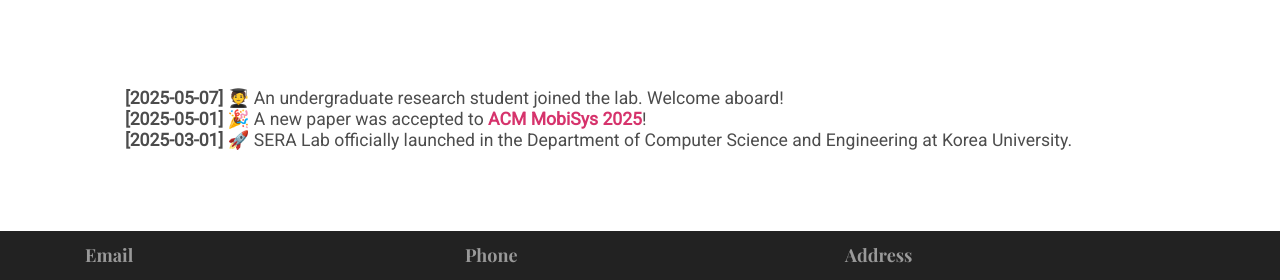
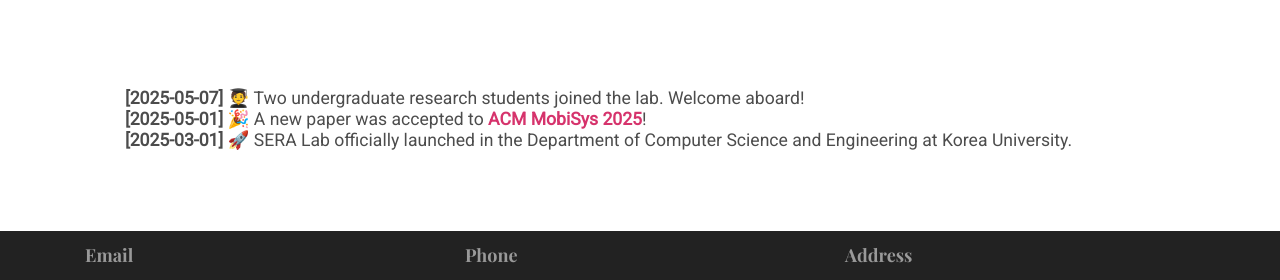
Before and after one commit to seyeon4302/seyeon4302.github.io, a Jekyll site: the page built from index.html, in a window 1280 px wide and 986 px high. Shown: the part 520-800 px from the top of the window. Built offline with Jekyll 4.4.1, drawn with Linux system fonts in a browser that asks for light colours.

Commit message:
Update index.html

```diff
--- a/index.html
+++ b/index.html
@@ -8,7 +8,7 @@ layout: default
   <div class="container">
     <h2 class="section-title">Latest News</h2>
     <ul>
-      <li style="font-size: 1.1rem;"><strong>[2025-05-07]</strong> 🧑‍🎓 An undergraduate research student joined the lab. Welcome aboard!</li>
+      <li style="font-size: 1.1rem;"><strong>[2025-05-07]</strong> 🧑‍🎓 Two undergraduate research students joined the lab. Welcome aboard!</li>
       <li style="font-size: 1.1rem;"><strong>[2025-05-01]</strong> 🎉 A new paper was accepted to <span style="color:#d6336c; font-weight:bold;">ACM MobiSys 2025</span>!</li>
       <li style="font-size: 1.1rem;"><strong>[2025-03-01]</strong> 🚀 SERA Lab officially launched in the Department of Computer Science and Engineering at Korea University.</li>
     </ul>
```
